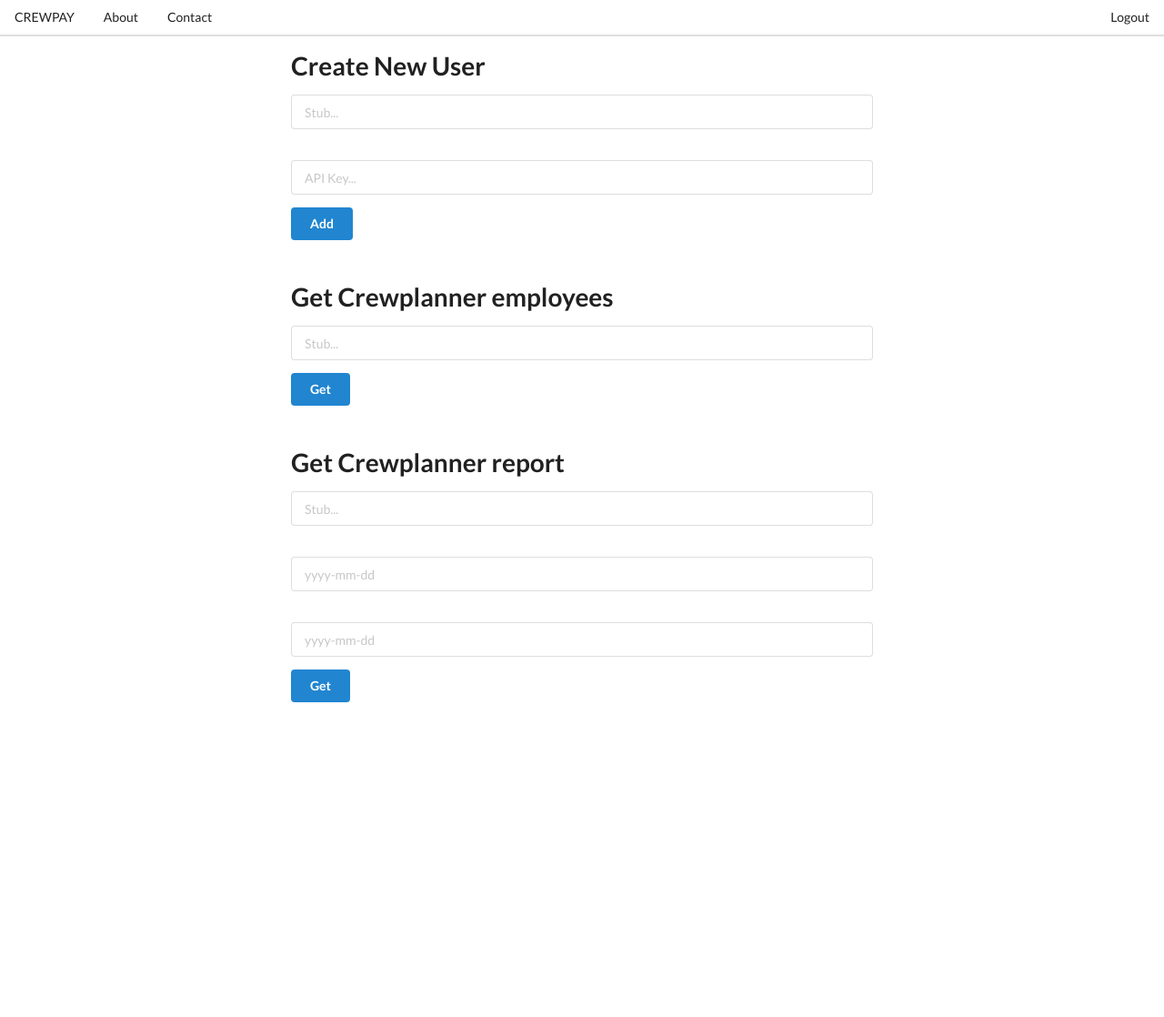
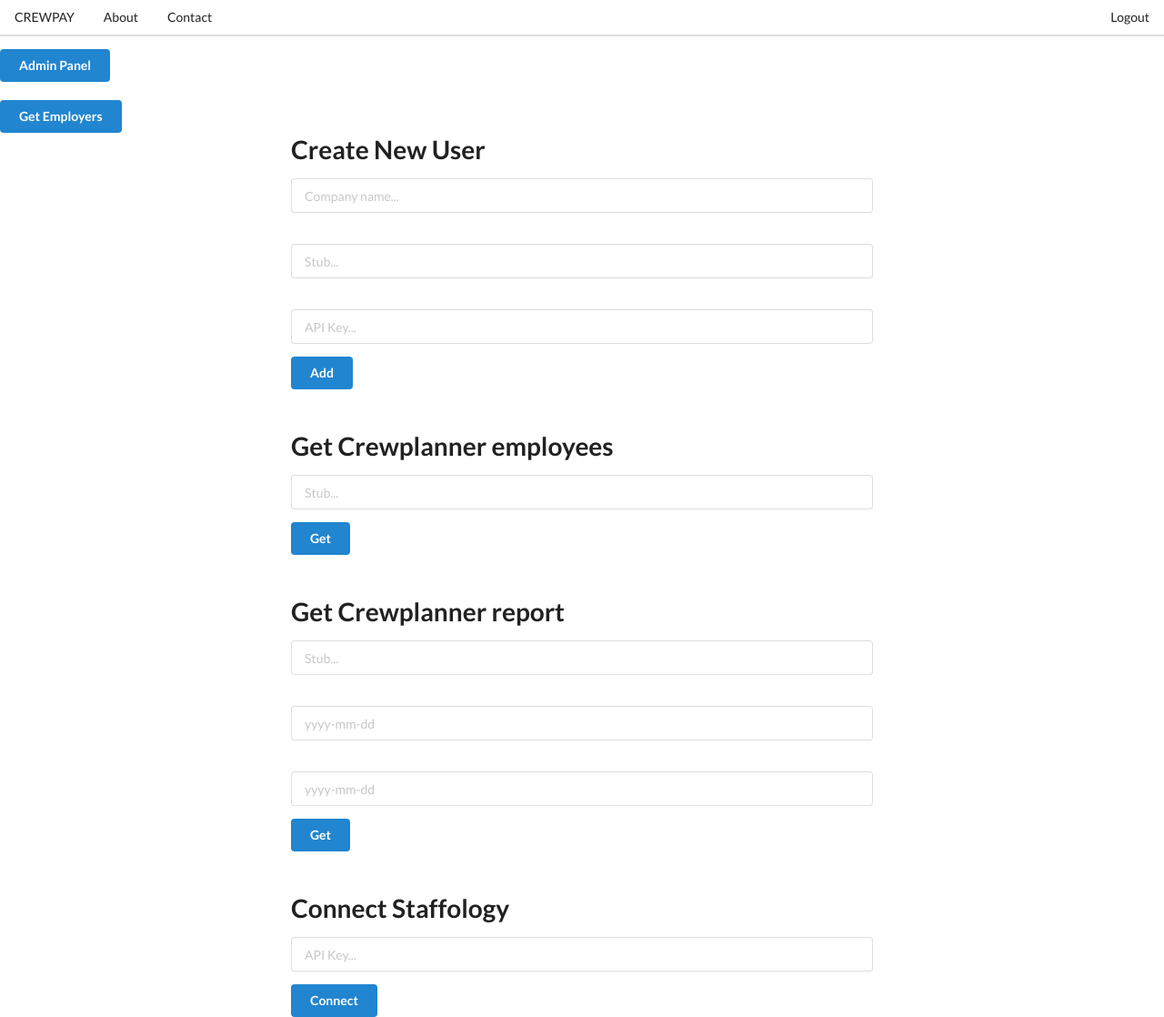
Before and after one commit to Jacob-Haynes/crewpay, a Django app: page / in a window 1280 px wide. Shown: the whole page at 91% size. Before the commit the page ends 772 px from the top, so only its background shows below. Run offline with Django 4.2, Linux system fonts and the light colour scheme; a user stored in the database is signed in; some libraries are stand-ins or nearby versions.

Commit message:
feat: get staffology employers + create a new employer via cp user create and link ids

```diff
--- a/src/api/v1/urls.py
+++ b/src/api/v1/urls.py
@@ -5,10 +5,12 @@ from django.urls import include, path
 from api.v1 import views
 from api.v1.crewplanner.employees import employees_get
 from api.v1.crewplanner.report import report_get
+from api.v1.staffology.employers import employers_get
 
 urlpatterns = [
     path("", views.root),
     path("api-auth/", include("rest_framework.urls", namespace="rest_framework")),
     path("crewplanner/employees/", employees_get),
     path("crewplanner/report/", report_get),
+    path("staffology/employers/", employers_get),
 ]
--- a/src/crewpay/admin.py
+++ b/src/crewpay/admin.py
@@ -1,5 +1,7 @@
 from django.contrib import admin
 
-from crewpay.models import CrewplannerUser
+from crewpay.models import CrewplannerUser, Employer, StaffologyUser
 
 admin.site.register(CrewplannerUser)
+admin.site.register(StaffologyUser)
+admin.site.register(Employer)
--- a/src/crewpay/urls.py
+++ b/src/crewpay/urls.py
@@ -20,7 +20,7 @@ from django.urls import include, path
 from crewpay import views
 
 urlpatterns = [
-    path("admin/", admin.site.urls),
+    path("admin/", admin.site.urls, name="admin"),
     path("", views.root, name="root"),
     path("about", views.about, name="about"),
     path("contact", views.contact, name="contact"),
@@ -29,5 +29,5 @@ urlpatterns = [
     path("logout", views.logout_view, name="logout"),
     path("api/v1/", include("api.v1.urls")),
     path("user/create/", views.create_user, name="create_user"),
-    path("user/create/success", views.user_created, name="user_created"),
+    path("user/connect/staffology", views.create_staffology_user),
 ]
--- a/src/crewpay/views.py
+++ b/src/crewpay/views.py
@@ -1,13 +1,18 @@
+import json
+
+import requests
 from django.conf import settings
 from django.contrib.auth import authenticate, login, logout
 from django.contrib.auth.decorators import login_required, user_passes_test
 from django.contrib.auth.models import User
+from django.core.handlers.wsgi import WSGIRequest
 from django.db.models.signals import post_save
 from django.dispatch import receiver
 from django.shortcuts import redirect, render
+from django.utils.functional import LazyObject
 from rest_framework.authtoken.models import Token
 
-from crewpay.models import CrewplannerUser
+from crewpay.models import CrewplannerUser, Employer, StaffologyUser
 
 
 @receiver(post_save, sender=settings.AUTH_USER_MODEL)
@@ -16,7 +21,7 @@ def create_auth_token(sender, instance=None, created=False, **kwargs):
         Token.objects.create(user=instance)
 
 
-def root(request):
+def root(request: WSGIRequest):
     if not request.user.is_authenticated:
         failed = False
         if "login_failed" not in request.session:
@@ -27,7 +32,17 @@ def root(request):
 
         return render(request, "not_logged_in/root.html", {"is_login_failed": failed})
 
-    return render(request, "logged_in/root.html")
+    if "staffology_connected_already" in request.GET:
+        context = {"staffology_connected_already": True}
+    elif "user_exists" in request.GET:
+        context = {"user_exists": True}
+    elif "user_created" in request.GET:
+        context = {"user_created": True}
+    elif "staffology_connected_success" in request.GET:
+        context = {"staffology_connected_success": True}
+    else:
+        context = None
+    return render(request, "logged_in/root.html", context)
 
 
 def login_view(request):
@@ -61,24 +76,43 @@ def token(request):
     return render(request, "logged_in/token.html", {"token": token})
 
 
-@user_passes_test(lambda u: u.is_superuser)
-def user_created(request):
-    return render(request, "logged_in/user_created.html")
+def create_employer(user: User, access_key: str) -> None:  # pylint: disable=unused-argument
+    payload = {"name": user.username}
+    response = requests.post(
+        "https://api.staffology.co.uk/employers",
+        auth=("username", access_key),
+        data=json.dumps(payload),
+        headers={"content-type": "text/json"},
+    )
+    if not response.ok:
+        raise ValueError(response.text)
+    employer = Employer(user=user, id=response.json()["id"])
+    employer.save()
 
 
 @user_passes_test(lambda u: u.is_superuser)
 def create_user(request):
-    new_user = User(username=request.POST["stub"], password=User.objects.make_random_password())
-    new_cp_user = CrewplannerUser(user=new_user, access_key=request.POST["crewplanner_key"], stub=request.POST["stub"])
-    new_user.save()
-    new_cp_user.save()
-    return redirect("user_created")
+    try:
+        CrewplannerUser.objects.get(stub=request.POST["stub"])
+        return redirect("/?user_exists=true")
+    except CrewplannerUser.DoesNotExist:
+        new_user = User(username=request.POST["name"], password=User.objects.make_random_password())
+        new_cp_user = CrewplannerUser(
+            user=new_user, access_key=request.POST["crewplanner_key"], stub=request.POST["stub"]
+        )
+        new_user.save()
+        new_cp_user.save()
+        access_key = StaffologyUser.objects.get(user=request.user).staffology_key
+        create_employer(new_user, access_key)
+        return redirect("/?user_created=true")
 
 
 @user_passes_test(lambda u: u.is_superuser)
-def cp_report(request):
-    new_user = User(username=request.POST["stub"], password=User.objects.make_random_password())
-    new_cp_user = CrewplannerUser(user=new_user, access_key=request.POST["crewplanner_key"], stub=request.POST["stub"])
-    new_user.save()
-    new_cp_user.save()
-    return redirect("user_created")
+def create_staffology_user(request):
+    try:
+        StaffologyUser.objects.get(user=request.user)
+        return redirect("/?staffology_connected_already=true")
+    except StaffologyUser.DoesNotExist:
+        new_staffology_user = StaffologyUser(user=request.user, staffology_key=request.POST["staffology_key"])
+        new_staffology_user.save()
+        return redirect("/?staffology_connected_success=true")
--- a/src/templates/logged_in/root.html
+++ b/src/templates/logged_in/root.html
@@ -1,14 +1,43 @@
 {% include "base/base_logged_in.html" %}
 
 
-<!--<a class="ui blue button" href="/token">Retrieve API Token</a>-->
+<a class="ui blue button" href="/admin">Admin Panel</a>
+<br>
+<br>
+<a class="ui blue button" href="/api/v1/staffology/employers/">Get Employers</a>
 
 <div style="display:flex;justify-content:center;align-items:center;width:100%;height:100%;">
   <div style="width:50%;height:100%">
       <h1> Create New User </h1>
 
+      <div>
+            {% if user_exists %}
+          <div class="ui icon warning message">
+              <i class="exclamation icon"></i>
+          <div class="content">
+            <div class="header">
+              CrewPlanner User Already Connected!
+            </div>
+          </div>
+        </div>
+            {% elif user_created %}
+          <div class="ui icon positive message">
+              <i class="plus icon"></i>
+          <div class="content">
+            <div class="header">
+              CrewPlanner User Created!
+            </div>
+          </div>
+        </div>
+            {% endif %}
+      </div>
+
         <form class="ui form" action="/user/create/" method="post">
 
+            <div class="field">
+                <input type="text" name="name" placeholder="Company name..."><br>
+            </div>
+            <br>
             <div class="field">
                 <input type="text" name="stub" placeholder="Stub..."><br>
             </div>
@@ -50,5 +79,39 @@
             {% csrf_token %}
             <button class="ui blue button" type="submit">Get</button>
         </form>
+      <br>
+      <h1> Connect Staffology </h1>
+
+      <div>
+            {% if staffology_connected_already %}
+          <div class="ui icon warning message">
+              <i class="exclamation icon"></i>
+          <div class="content">
+            <div class="header">
+                Staffology Already Connected!
+            </div>
+          </div>
+        </div>
+            {% elif staffology_connected_success %}
+          <div class="ui icon positive message">
+              <i class="plus icon"></i>
+          <div class="content">
+            <div class="header">
+              Staffology Connected!
+            </div>
+          </div>
+        </div>
+            {% endif %}
+        </div>
+
+        <form class="ui form" action="/user/connect/staffology" method="post">
+
+            <div class="field">
+                <input type="text" name="staffology_key" placeholder="API Key..."><br>
+            </div>
+
+            {% csrf_token %}
+            <button class="ui blue button" type="submit">Connect</button>
+        </form>
   </div>
 </div>
--- a/src/templates/logged_in/user_created.html
+++ /dev/null
@@ -1,3 +0,0 @@
-{% include "base/base_logged_in.html" %}
-
-User created!
```
Also changed, not shown: src/api/v1/staffology/employers.py (added, +17 -0 lines), src/crewpay/models.py (+20 -1 lines), src/api/v1/staffology/__init__.py (added), src/crewpay/migrations/0002_alter_crewplanneruser_user_staffologyuser.py (added), src/crewpay/migrations/0003_alter_crewplanneruser_user_alter_staffologyuser_user.py (added), src/crewpay/migrations/0004_employer.py (added), src/local_dbs/db.sqlite3.
